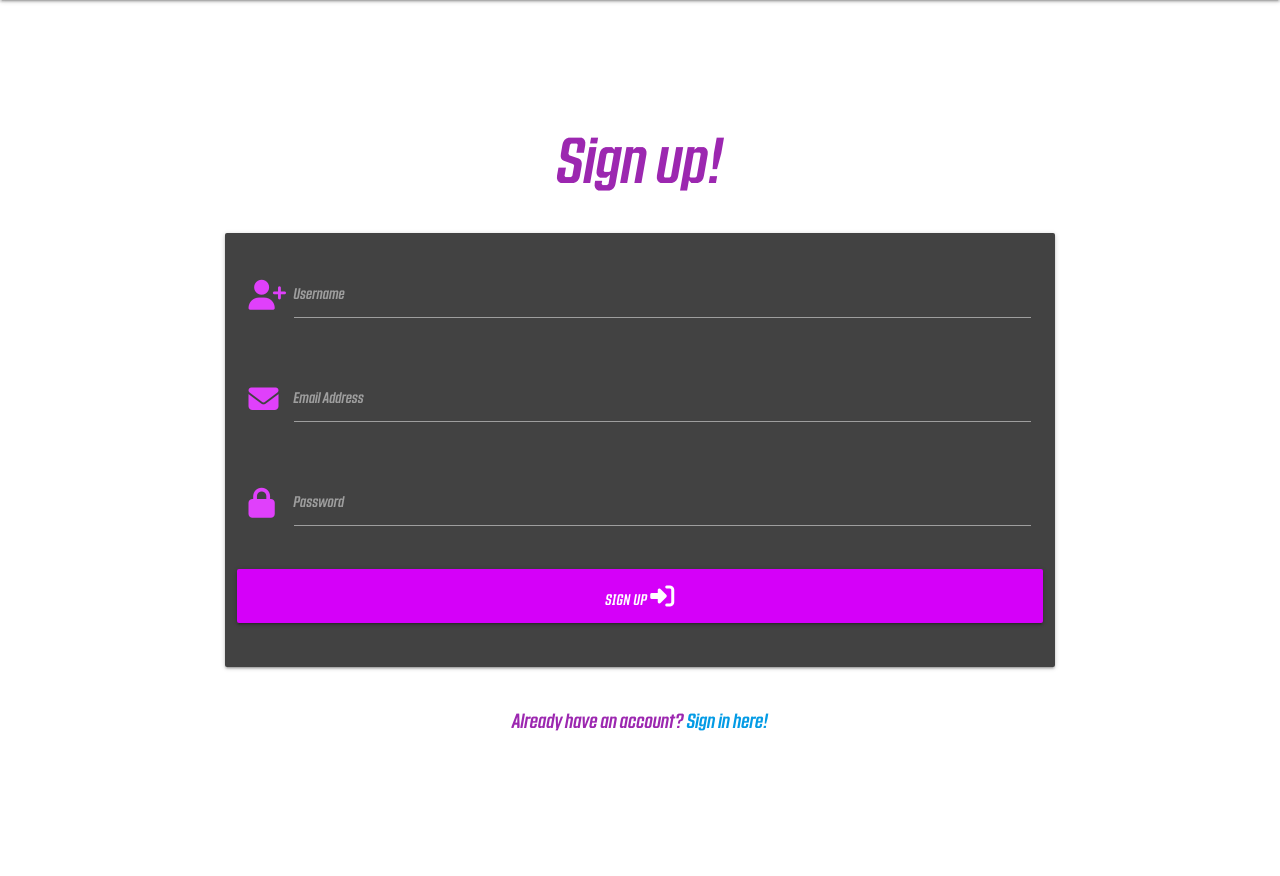
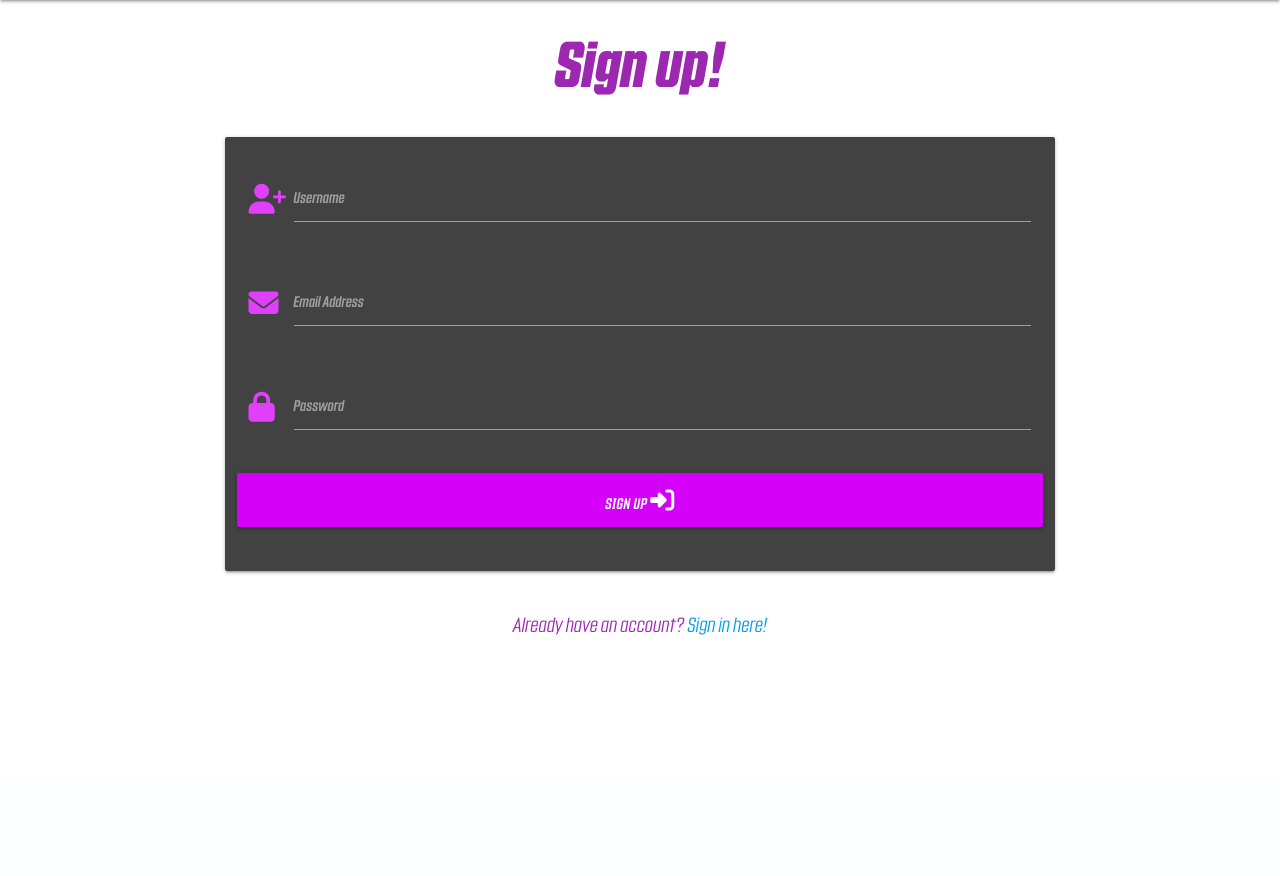
Before and after one commit to T254-bot/Moxxis_Market, a Flask app: page /sign_up in a window 1280 px wide. Shown: the part 64-940 px from the top of the page. After the commit the page ends 699 px from the top, so only its background shows below. Run offline with Flask 3, Linux system fonts and the light colour scheme; some libraries are stand-ins or nearby versions.

Commit message:
Implements further styling for sign-up and login page headers

```diff
--- a/static/css/style.css
+++ b/static/css/style.css
@@ -156,7 +156,7 @@
 /* ----------------------------------------------------- Sign up */
 
 .sign-up-header {
-    margin: 2em 0 2rem 0;
+    margin: 2rem 0 2rem 0;
     padding: 4px;
 }
 
@@ -216,6 +216,10 @@
     font-size: 20px;
 }
 
+.login-header {
+    margin: 0 0 2rem 0;
+    padding: 4px;
+}
 /* ----------------------------------------------------- Media Query's */
 
 
--- a/templates/login.html
+++ b/templates/login.html
@@ -2,7 +2,7 @@
 {% block content %}
 
     <div class="row">
-        <h1 class="center-align sign-up-header countach-bold purple-text">Log In!</h1>
+        <h1 class="center-align login-header countach-bold purple-text">Log In!</h1>
         <form class="col s12 m8 offset-m2" method="POST" action="{{ url_for('login') }}">
             <div class="card-panel grey darken-3">
                 <!-- username -->
--- a/templates/sign_up.html
+++ b/templates/sign_up.html
@@ -2,7 +2,7 @@
 {% block content %}
     <div class="login-bg">
         <div class="row">
-            <h1 class="center-align sign-up-header countach-font purple-text">Sign up!</h1>
+            <h1 class="center-align sign-up-header countach-bold purple-text">Sign up!</h1>
             <form class="col s12 m8 offset-m2" method="POST" action="{{ url_for('sign_up') }}">
                 <div class="card-panel grey darken-3">
                     <!-- username -->
@@ -43,7 +43,7 @@
 
         <div class="row">
             <div class="col s12">
-                <p class="center-align purple-text countach-font login-link">
+                <p class="center-align purple-text countach-light login-link">
                     Already have an account?
                     <a href="{{ url_for('login') }}" class="">Sign in here!</a>
                 </p>
```
